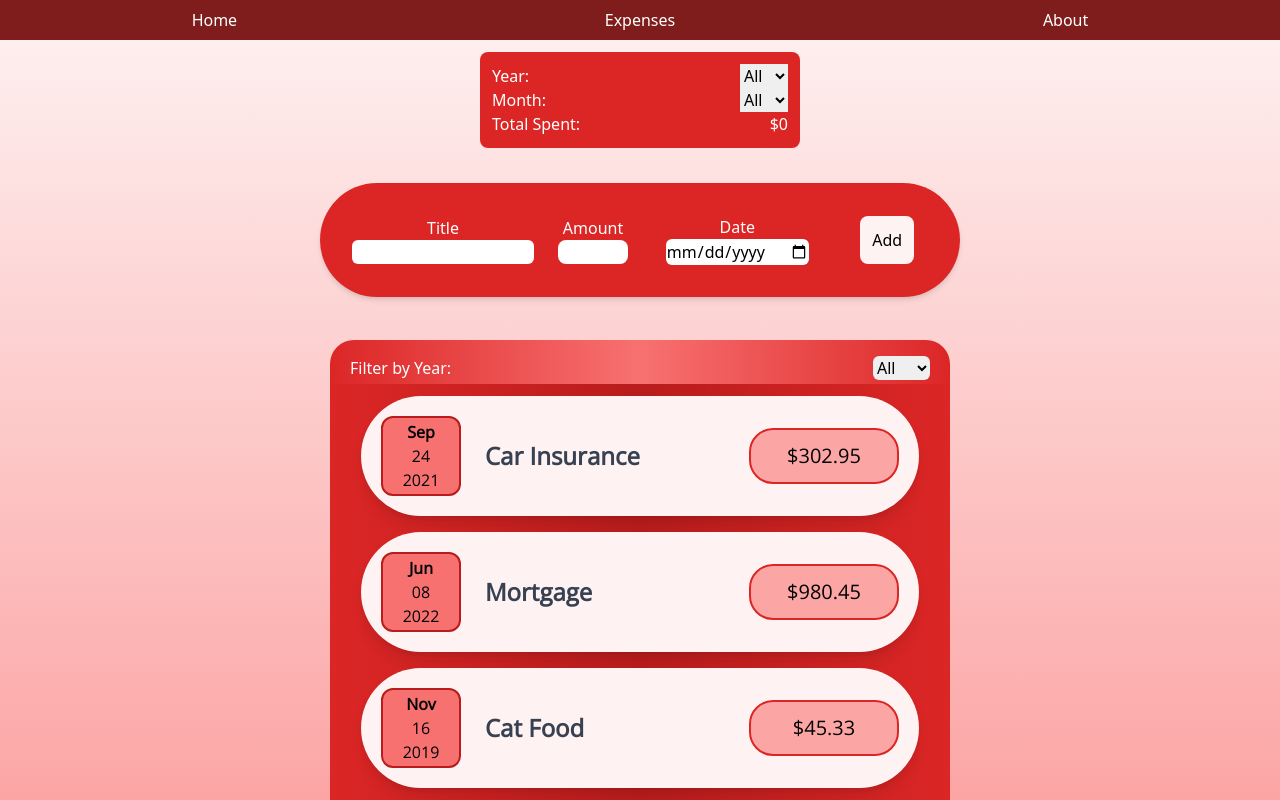
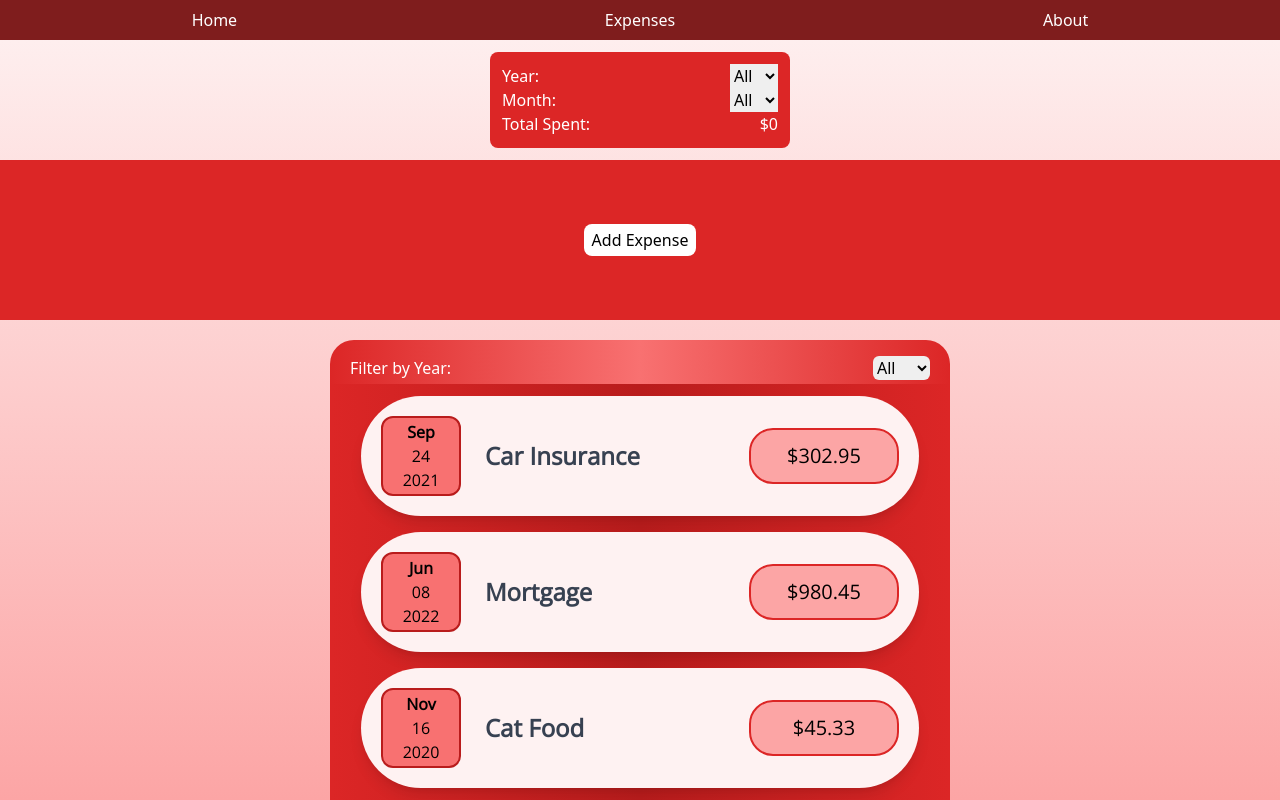
Before and after one commit to 90sPixelDev/react-expanse-tracker, a React (Create React App) app: page / in a window 1280 px wide. Shown: the top 800 px of the page. Built offline with nearby package versions, Linux system fonts and the light colour scheme.

Commit message:
added small anim change to when revealing the add new expense form and hiding it with autoAnimate

```diff
--- a/src/App.js
+++ b/src/App.js
@@ -23,7 +23,7 @@ const App = () => {
 		{
 			id: `exp-${Math.random() * 3}`,
 			title: 'Cat Food',
-			date: new Date(2019, 10, 16),
+			date: new Date(2020, 10, 16),
 			amt: 45.33,
 		},
 		{
--- a/src/components/Expenses/ExpenseItem.js
+++ b/src/components/Expenses/ExpenseItem.js
@@ -55,7 +55,7 @@ const ExpenseItem = (props) => {
 	};
 
 	return (
-		<div className={classes.expenseParent}>
+		<li className={classes.expenseParent}>
 			<div className={classes.spacing}>
 				<div className={classes.flexLayout}>
 					<ExpenseDate date={props.date} />
@@ -72,7 +72,7 @@ const ExpenseItem = (props) => {
 					</p>
 				</div>
 			</div>
-		</div>
+		</li>
 	);
 };
 
--- a/src/components/Expenses/Expenses.js
+++ b/src/components/Expenses/Expenses.js
@@ -1,21 +1,16 @@
 import React, { useState } from 'react';
-import ExpenseItem from './ExpenseItem';
 import PropTypes from 'prop-types';
 import Card from '../UI/Card';
 import ExpenseFilter from './ExpensesFilter';
-import ExpensesPageControl from '../UI/ExpensesPageControl';
-import { useAutoAnimate } from '@formkit/auto-animate/react';
+import ExpensesPageControl from './ExpensesPageControl';
+import ExpensesList from './ExpensesList';
 
 const Expenses = (props) => {
 	const classes = {
 		card: 'bottom-4 m-5 bg-red-600 w-[90vw] sm:w-[620px] flex flex-col self-start min-h-min max-h-[55vh] overflow-auto transition',
-		expenses:
-			'flex flex-col gap-4 self-start overflow-auto w-[100%] bg-gradient-to-r from-red-600 via-red-700 to-red-600 py-3',
 		topBottom:
 			'w-full bg-gradient-to-r from-transparent via-red-400 to-transparent py-1',
 	};
-
-	const [animParent] = useAutoAnimate();
 
 	const [filteredYear, setFilteredYear] = useState('All');
 
@@ -36,16 +31,7 @@ const Expenses = (props) => {
 					year={filteredYear}
 				/>
 			</div>
-			<div className={classes.expenses} ref={animParent}>
-				{filteredExpenses.map((expense) => (
-					<ExpenseItem
-						key={expense.id}
-						title={expense.title}
-						amount={expense.amt}
-						date={expense.date}
-					></ExpenseItem>
-				))}
-			</div>
+			<ExpensesList items={filteredExpenses} />
 			<div className={classes.topBottom}>
 				<ExpensesPageControl />
 			</div>
--- /dev/null
+++ b/src/components/Expenses/ExpensesList.js
@@ -0,0 +1,34 @@
+import React from 'react';
+import ExpenseItem from './ExpenseItem';
+import PropTypes from 'prop-types';
+
+const ExpensesList = (props) => {
+	const classes = {
+		expenses:
+			'flex flex-col gap-4 self-start overflow-auto w-[100%] bg-gradient-to-r from-red-600 via-red-700 to-red-600 py-3',
+		noContent: 'm-auto text-white',
+	};
+
+	let expensesContent = (
+		<p className={classes.noContent}>No expenses found.</p>
+	);
+
+	if (props.items.length > 0) {
+		expensesContent = props.items.map((expense) => (
+			<ExpenseItem
+				key={expense.id}
+				title={expense.title}
+				amount={expense.amt}
+				date={expense.date}
+			/>
+		));
+	}
+
+	return <ul className={classes.expenses}>{expensesContent}</ul>;
+};
+
+ExpensesList.propTypes = {
+	items: PropTypes.array,
+};
+
+export default ExpensesList;
--- a/src/components/UI/ExpensesPageControl.js
+++ b/src/components/Expenses/ExpensesPageControl.js
@@ -10,9 +10,13 @@ const ExpensesPageControl = () => {
 
 	return (
 		<div className={classes.control}>
-			<button className={classes.button}>Prev</button>
+			<button className={classes.button} type='button'>
+				Prev
+			</button>
 			<p className={classes.page}>Page: 1</p>
-			<button className={classes.button}>Next</button>
+			<button className={classes.button} type='button'>
+				Next
+			</button>
 		</div>
 	);
 };
--- a/src/components/NewExpense/ExpenseForm.js
+++ b/src/components/NewExpense/ExpenseForm.js
@@ -4,14 +4,17 @@ import { useAutoAnimate } from '@formkit/auto-animate/react';
 
 const ExpenseForm = (props) => {
 	const classes = {
-		form: 'bg-red-600 p-5 m-1 flex rounded-full shadow-md',
-		smScreenParent:
-			'w-[30vw] min-w-[150px] max-w-[300px] flex flex-col justify-center sm:flex-row',
-		controlParent: 'm-auto p-3',
-		label: 'text-white flow-root text-center',
-		input: 'w-full rounded-md',
-		amtInput: 'w-[70px] rounded-lg m-auto flow-root',
-		submit: 'bg-red-50 p-3 rounded-lg hover:bg-red-100 m-auto flow-root',
+		form: 'max-w-[500px] p-1 sm:p-5 m-auto flex flex-col rounded-3xl',
+		container: 'flex flex-col',
+		smScreenParent: 'w-full min-w-[300px] flex flex-row justify-center',
+		controlParent: 'm-auto sm:p-1',
+		label: 'text-white flow-root text-center text-sm sm:text-base',
+		input: 'w-[5em] sm:w-[8em] rounded-md',
+		amtInput: 'w-[5em] sm:w-[8em] rounded-lg m-auto flow-root',
+		buttons: 'flex flex-row my-2',
+		new: 'bg-white sm:hover:bg-gray-200 p-1 rounded-lg m-auto sm:p-2',
+		submit: 'bg-green-200 sm:hover:bg-green-400 p-1 rounded-lg m-auto sm:p-2',
+		cancel: 'bg-red-200 sm:hover:bg-red-400 p-1 rounded-lg m-auto sm:p-2',
 	};
 
 	const [enteredTitle, setEnteredTitle] = useState('');
@@ -46,6 +49,7 @@ const ExpenseForm = (props) => {
 
 	return (
 		<form className={classes.form} onSubmit={submitHandler}>
+			<div className={classes.container}>
 				<div className={classes.smScreenParent}>
 					<div className={classes.controlParent}>
 						<label className={classes.label}>Title</label>
@@ -87,8 +91,25 @@ const ExpenseForm = (props) => {
 						/>
 					</div>
 					<div className={classes.controlParent}>
+						<label className={classes.label}>Category</label>
+						<input
+							className={classes.input}
+							type='text'
+							name='expense-cat'
+							required
+						/>
+					</div>
+				</div>
+				<div className={classes.buttons}>
+					<button
+						className={classes.cancel}
+						type='button'
+						onClick={props.revealFormHandler}
+					>
+						Cancel
+					</button>
 					<button className={classes.submit} type='submit'>
-						Add
+						Add Expense
 					</button>
 				</div>
 			</div>
@@ -99,6 +120,7 @@ const ExpenseForm = (props) => {
 ExpenseForm.propTypes = {
 	onNewExpenseData: PropTypes.func,
 	onAdded: PropTypes.func,
+	revealFormHandler: PropTypes.func,
 };
 
 export default ExpenseForm;
--- a/src/components/NewExpense/NewExpense.js
+++ b/src/components/NewExpense/NewExpense.js
@@ -1,11 +1,18 @@
-import React from 'react';
+import React, { useRef, useState, useEffect } from 'react';
 import ExpenseForm from './ExpenseForm';
 import PropTypes from 'prop-types';
+import { useAutoAnimate } from '@formkit/auto-animate/react';
+import autoAnimate from '@formkit/auto-animate';
 
 const NewExpense = (props) => {
 	const classes = {
-		parent: '',
+		section: 'max-w-[500px] min-w-[250px] h-full',
+		sectionNew: 'h-full w-full bg-red-600',
+		parent: 'w-full w-full h-full grid place-items-center rounded-3xl',
+		button: 'bg-white sm:hover:bg-gray-200 rounded-lg w-max h-max py-1 px-2',
 	};
+	const [revealedForm, setRevealedForm] = useState(false);
+	const animParent = useRef(null);
 
 	const newExpenseData = (enteredExpenseData) => {
 		const expenseData = {
@@ -15,17 +22,39 @@ const NewExpense = (props) => {
 		props.onAddExpense(expenseData);
 	};
 
-	const animPass = (parent) => {
-		console.log('Test');
-	};
+	useEffect(() => {
+		animParent.current && autoAnimate(animParent.current);
+	}, [animParent]);
+
+	const RevealFormHandler = () => setRevealedForm(!revealedForm);
+
+	const hold = (
+		<div>
+			<button className={classes.submit} onClick={RevealFormHandler}>
+				Add Expense
+			</button>
+		</div>
+	);
 
 	return (
-		<div className={classes.parent}>
-			<ExpenseForm
-				onNewExpenseData={newExpenseData}
-				onAdded={animPass}
-			/>
-		</div>
+		<section className={classes.sectionNew} ref={animParent}>
+			{!revealedForm && (
+				<div className={classes.parent}>
+					<button
+						className={classes.button}
+						onClick={RevealFormHandler}
+					>
+						Add Expense
+					</button>
+				</div>
+			)}
+			{revealedForm && (
+				<ExpenseForm
+					onNewExpenseData={newExpenseData}
+					revealFormHandler={RevealFormHandler}
+				/>
+			)}
+		</section>
 	);
 };
 
--- a/src/components/stats/Stats.js
+++ b/src/components/stats/Stats.js
@@ -3,7 +3,8 @@ import PropTypes from 'prop-types';
 
 const Stats = (props) => {
 	const classes = {
-		wholeSection: 'bg-red-600 w-[25vw] min-w-[200px] grid p-3 rounded-lg',
+		wholeSection:
+			'bg-red-600 w-[25vw] min-w-[200px] max-w-[300px] grid p-3 rounded-lg',
 		miniRow: 'h-[3vh] min-h-[15px] flex justify-between',
 		statTitle: 'flow-root my-auto text-white',
 		select: 'my-auto h-[1.5em] w-[3em]',
```
Lines whose indentation alone changed are shown as unchanged.
